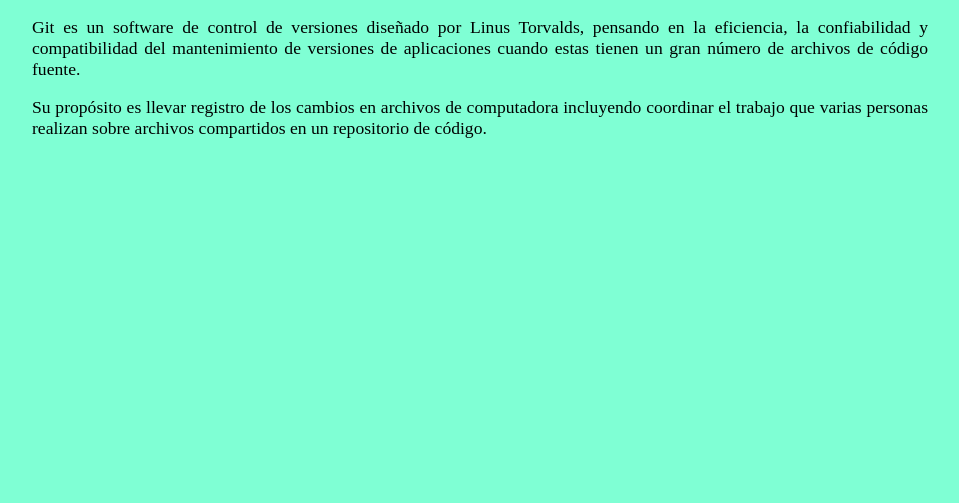
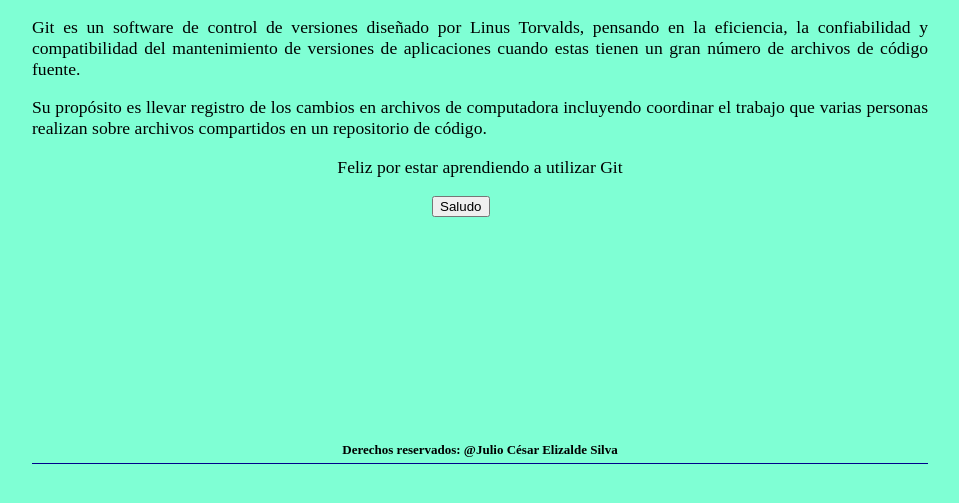
Before and after one commit to JulioCesar1970/Empresa-A, a plain HTML site: page index.html in a window 1280 px wide. Shown: the part 111-614 px from the top of the page, without its empty margins (160-1119 px from the left). Drawn offline with Linux system fonts and the light colour scheme.

Commit message:
se agrego funcionalidad y diseño a la página

```diff
--- a/css/style.css
+++ b/css/style.css
@@ -10,7 +10,7 @@ h1 {
   border-bottom: 1px solid blue;
 }
 
-h2{
+h2 {
   text-align: center;
   color: darkblue;
 }
@@ -19,3 +19,20 @@ p {
   text-align: justify;
   font-size: 1.1em;
 }
+
+#centrado p {
+  text-align: center;
+}
+
+#saludo {
+  margin-left: 400px;
+}
+
+#pie p {
+  text-align: center;
+  font-size: small;
+  font-weight: bold;
+  margin-top: 220px;
+  border-bottom: 1px solid darkblue;
+  padding: 5px;
+}
--- a/index.html
+++ b/index.html
@@ -4,6 +4,7 @@
     <meta charset="utf-8">
     <title>Git & GitHub</title>
     <link href="css/style.css" rel="stylesheet" type="text/css">
+    <script src="js/file.js" type="text/javascript"></script>
   </head>
   <body>
     <header>
@@ -14,5 +15,16 @@
       <p>Git es un software de control de versiones diseñado por Linus Torvalds, pensando en la eficiencia, la confiabilidad y compatibilidad del mantenimiento de versiones de aplicaciones cuando estas tienen un gran número de archivos de código fuente.</p>
       <p>Su propósito es llevar registro de los cambios en archivos de computadora incluyendo coordinar el trabajo que varias personas realizan sobre archivos compartidos en un repositorio de código.</p>
     </section>
+    <section>
+      <div id="centrado">
+        <p>Feliz por estar aprendiendo a utilizar Git</p>
+        <button type="submit" value="saludo" id="saludo" onClick="saludo('Julio César');">Saludo</button>
+      </div>
+    </section>
+    <footer id="pie">
+      <p>
+        Derechos reservados: @Julio César Elizalde Silva
+      </p>
+    </footer>
   </body>
 </html>
--- a/js/file.js
+++ b/js/file.js
@@ -0,0 +1,3 @@
+function saludo(name){
+  alert('Hola me llamo ' +name+ ' y estoy aprendiendo Git');
+}
```
